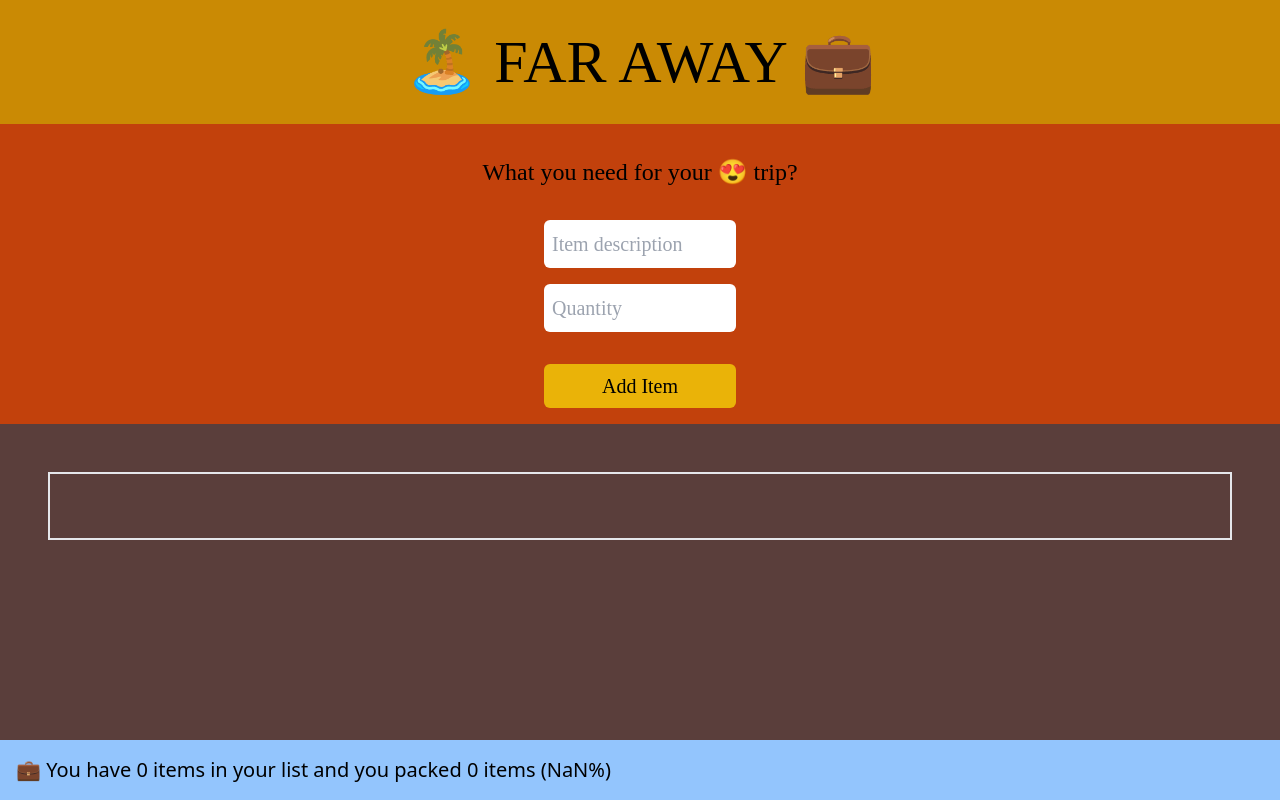
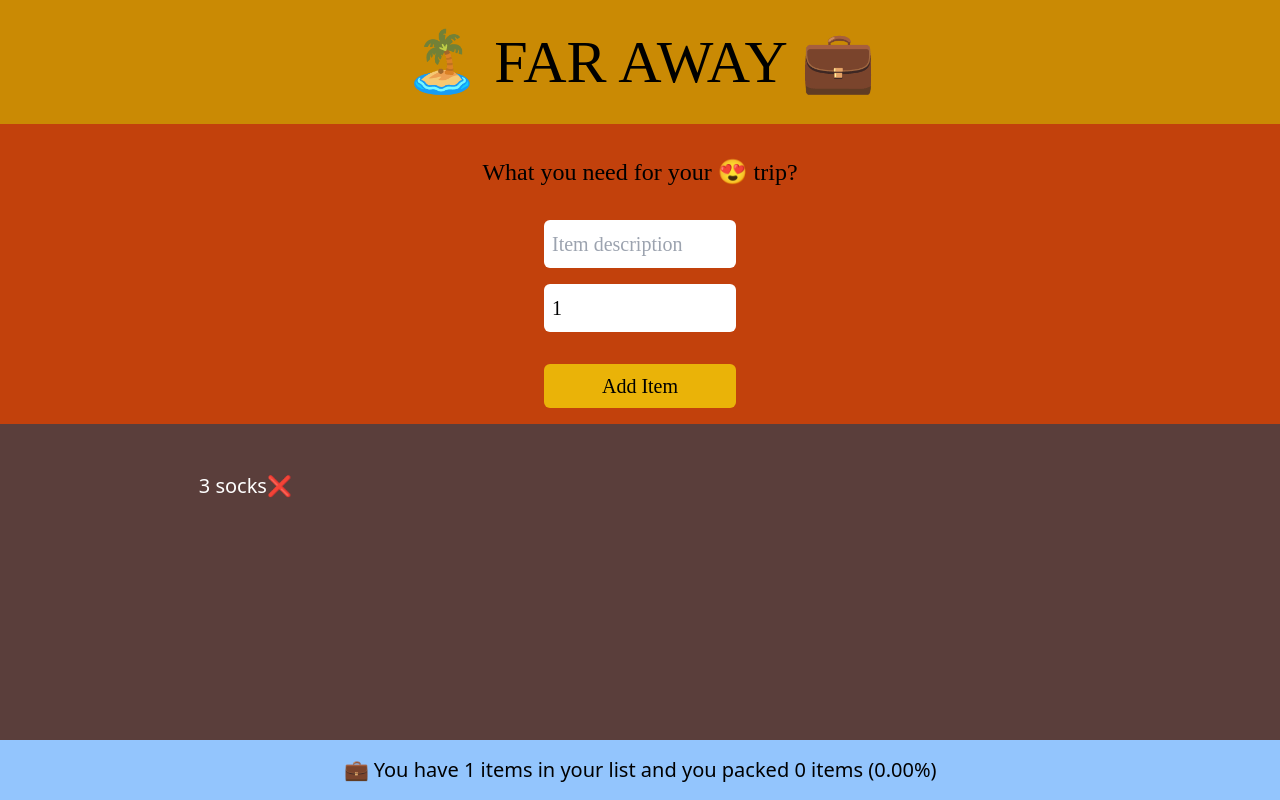
Before and after one commit to UzairAhmad1434/The-FAR-AWAY-Travel-List, a React (Vite) app in the folder faraway/: page / in a window 1280 px wide. Built offline with nearby package versions, Linux system fonts and the light colour scheme.

Commit message:
adding elements in array of initial items

```diff
--- a/faraway/src/App.jsx
+++ b/faraway/src/App.jsx
@@ -2,14 +2,25 @@ import "./App.css";
 import { useState } from "react";
 
 function App() {
-  const initialItems = [];
+  const initialItems = [
+    { id: 1, description: "socks", quantity: 3, packed: false },
+  ];
 
   const [items, setItems] = useState(initialItems);
 
+  const handleAddItem = (description, quantity) => {
+    const newItem = {
+      id: items.length + 1,
+      description,
+      quantity: parseInt(quantity),
+      packed: false,
+    };
+    setItems((prevItems) => [...prevItems, newItem]);
+  };
   return (
     <>
       <Logo />
-      <Form />
+      <Form onAddItem={handleAddItem} />
       <PackingList items={items} />
       <Footer items={items} />
     </>
@@ -24,9 +35,23 @@ function Logo() {
   );
 }
 
-function Form() {
+function Form({ onAddItem }) {
+  const [description, setDescription] = useState("");
+  const [quantity, setQuantity] = useState(1);
+
+  const handleSubmit = (e) => {
+    e.preventDefault();
+    if (description.trim() && quantity > 0) {
+      onAddItem(description, quantity);
+      setDescription("");
+      setQuantity(1);
+    }
+  };
   return (
-    <div className="p-4  font-quicksand bg-orange-700 flex flex-col gap-4 justify-center items-center w-full  mx-auto">
+    <form
+      onSubmit={handleSubmit}
+      className="p-4  font-quicksand bg-orange-700 flex flex-col gap-4 justify-center items-center w-full  mx-auto"
+    >
       <h3 className="p-4 lg:text-2xl md:text-xl sm:text-md text-center">
         What you need for your 😍 trip?
       </h3>
@@ -35,6 +60,8 @@ function Form() {
         type="text"
         name="text"
         id="text-id"
+        value={description}
+        onChange={(e) => setDescription(e.target.value)}
         placeholder="Item description"
       />
       <input
@@ -42,6 +69,8 @@ function Form() {
         type="number"
         name="quantity"
         id="quantity-id"
+        value={quantity}
+        onChange={(e) => setQuantity(e.target.value)}
         min="1"
         placeholder="Quantity"
       />
@@ -51,14 +80,14 @@ function Form() {
       >
         Add Item
       </button>
-    </div>
+    </form>
   );
 }
 
 function PackingList({ items }) {
   return (
     <div className="p-12 ">
-      <ul className="text-white  text-xl p-8 border-2 gap-y-10 flex flex-wrap">
+      <ul className="text-white  text-xl pb-12  gap-y-10 flex flex-wrap">
         {items.map((item) => (
           <Item key={item.id} item={item} />
         ))}
@@ -82,7 +111,7 @@ function Footer({ items }) {
   const packedPercentage = (packedItems / totalItems) * 100;
 
   return (
-    <footer className="fixed bottom-0 bg-blue-300 p-4 text-center w-full flex flex-col md:flex-row md:justify-between items-center text-xl">
+    <footer className="fixed bottom-0 bg-blue-300 p-4 text-center w-full text-xl">
       💼 You have {totalItems} items in your list and you packed {packedItems}{" "}
       items ({packedPercentage.toFixed(2)}%)
     </footer>
```
